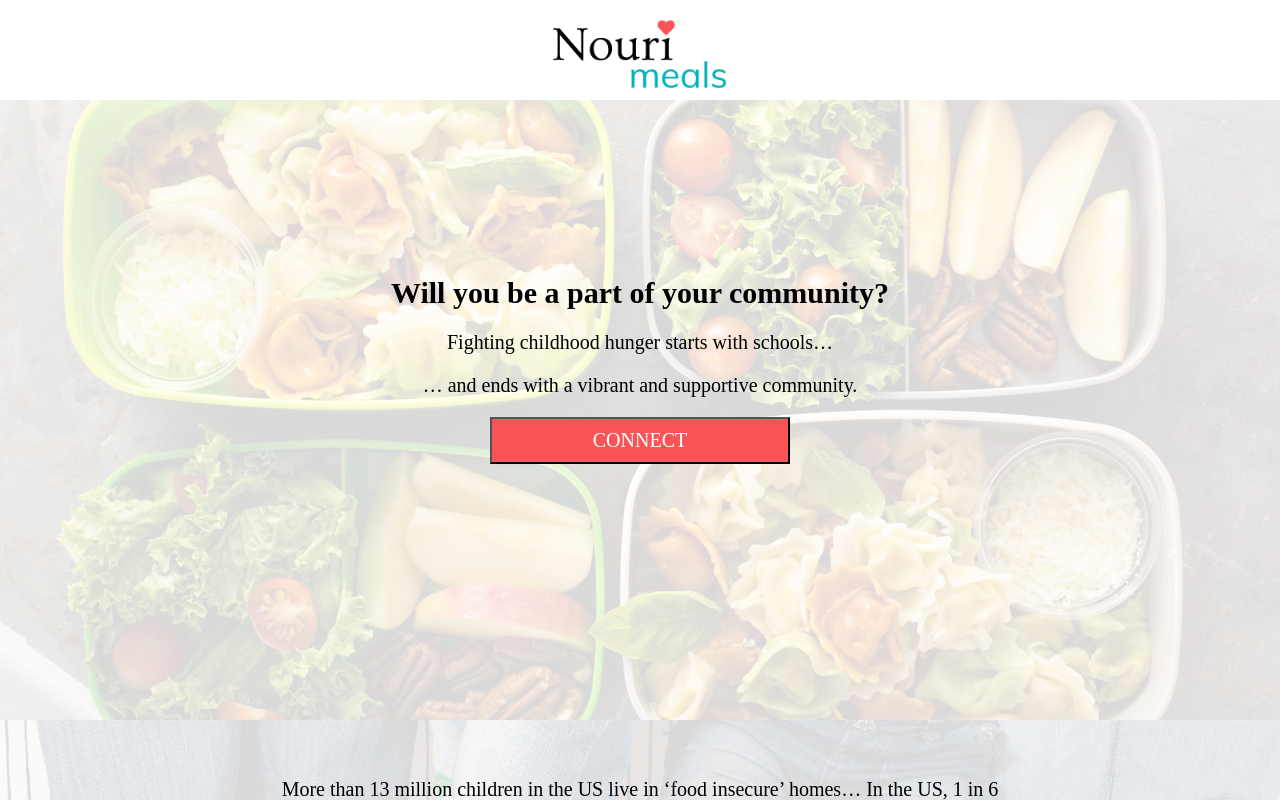
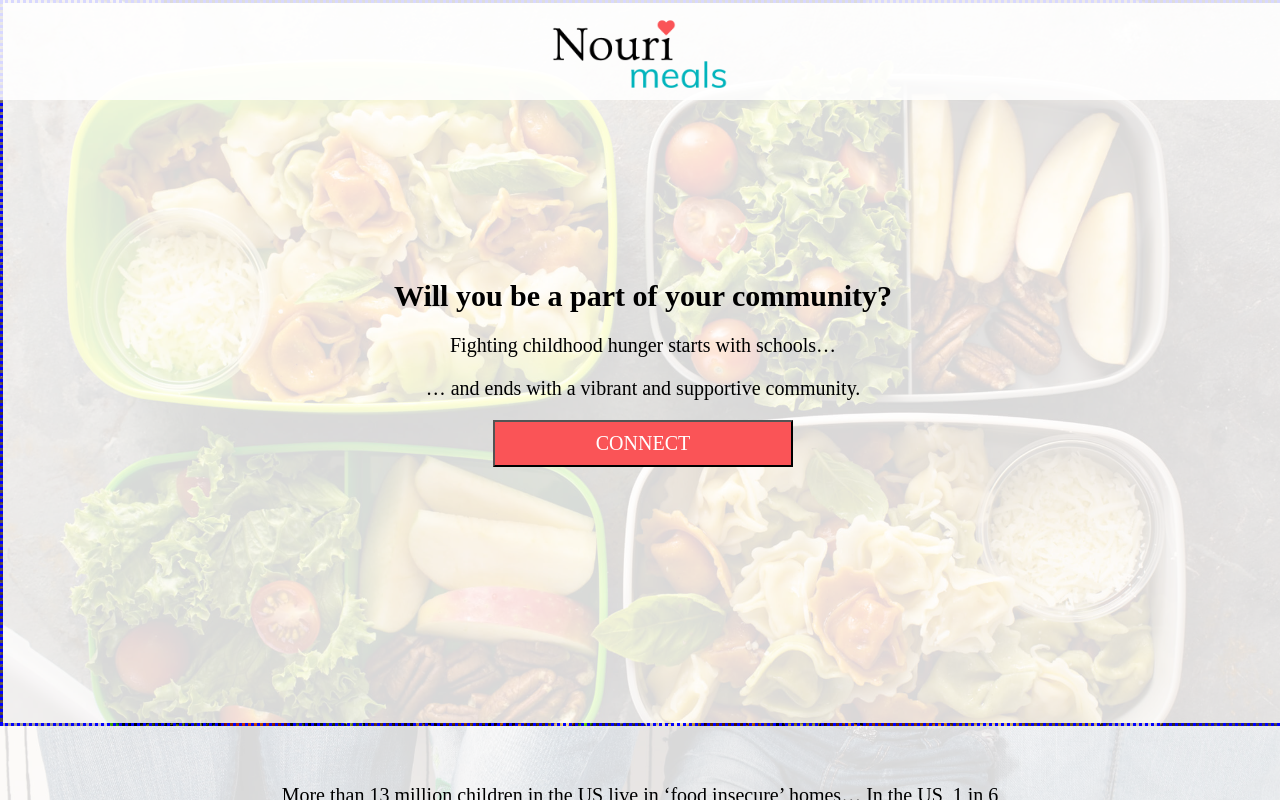
Before and after one commit to nourimeals/website, a React app: page / in a window 1280 px wide. Shown: the top 800 px of the page. Built offline with nearby package versions, Linux system fonts and the light colour scheme.

Commit message:
header opacity adjustment

```diff
--- a/src/components/header/header.scss
+++ b/src/components/header/header.scss
@@ -1,7 +1,7 @@
 .header-nav {
   position: fixed;
   display: flex;
-  background-color: white;
+  background-color: #ffffffd8;
   flex-direction: column;
   justify-content: center;
   padding-top: 10px;
--- a/src/components/home/home.jsx
+++ b/src/components/home/home.jsx
@@ -33,7 +33,7 @@ class HomePage extends React.Component {
         <section id="hero-block">
           <div className="cta-block">
             <h1>Will you be a part of
-your community?</h1>
+                your community?</h1>
             <p>Fighting childhood hunger starts with schools…</p>
             <p>… and ends with a vibrant and supportive community.</p>
             <button onClick={this.runMailPopup} className="cta-btn">Connect</button>
--- a/src/components/home/home.scss
+++ b/src/components/home/home.scss
@@ -9,6 +9,11 @@ $red-cta-color: #FA5457;
 
 
 #hero-block {
+  border: dotted;
+  border-color: blue;
+  display: flex;
+  flex-direction: column;
+  justify-content: space-around;
   background-image: $bg-img;
   background-size: cover;
   display: block;
@@ -16,6 +21,7 @@ $red-cta-color: #FA5457;
   height: 100%;
 
   .cta-block {
+
     background-color: #ffffffd8;
     padding: 200px 50px;
     text-align: center;
@@ -56,6 +62,7 @@ $red-cta-color: #FA5457;
     }
   }
 }
+
 
 /******************************
     QUOTE BLOCK
@@ -148,7 +155,7 @@ $red-cta-color: #FA5457;
     color: $teal-empahasis-color;
   }
 
-  ul  {
+  ul {
     text-align: left;
     margin: 0 auto;
   }
```
